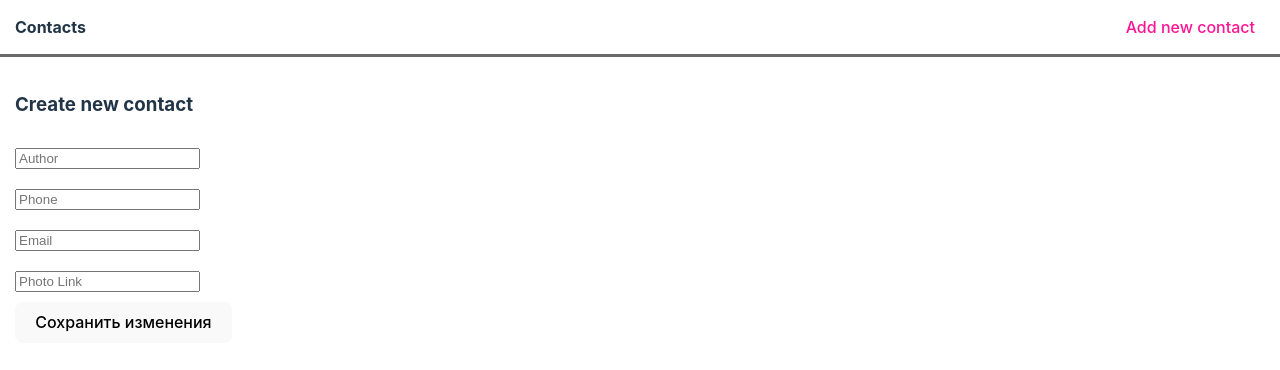
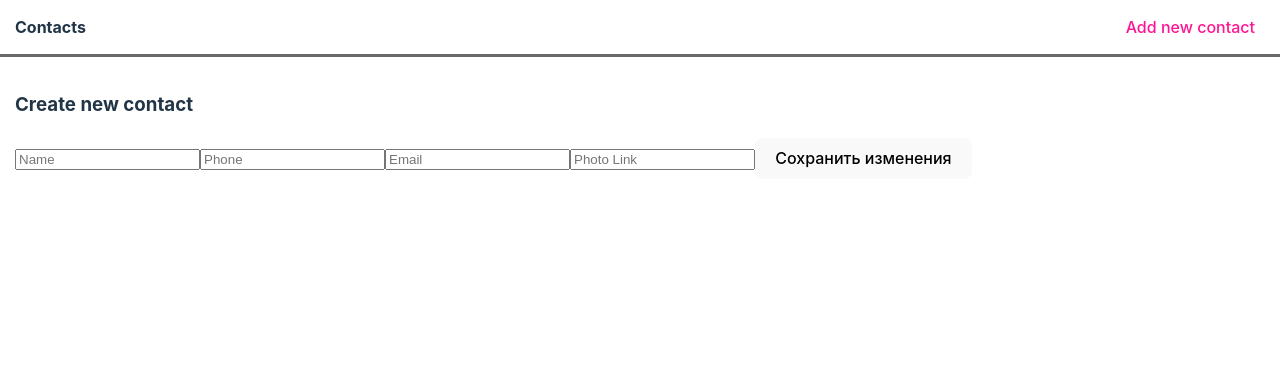
Before and after one commit to BeksultanDJ/HomeWork70, a React (Vite) app: page /1/EditQuote in a window 1280 px wide. Shown: the top 370 px of the page. Built offline with nearby package versions, Linux system fonts and the light colour scheme.

Commit message:
переименовал компоненты изменил классы

```diff
--- a/src/App.tsx
+++ b/src/App.tsx
@@ -1,8 +1,8 @@
 import './App.css'
 import { Route, Routes } from "react-router-dom";
-import NewContacts from "./components/NewQuotes.tsx";
+import NewContacts from "./components/NewContact.tsx";
 import Toolbar from "./components/TollBar/ToolBar.tsx";
-import EditQuote from "./components/EditQuotePage.tsx";
+import EditContact from "./components/EditContactPage.tsx";
 import Contacts from "./components/Home.tsx";
 
 function App() {
@@ -16,7 +16,7 @@ function App() {
           <Routes>
               <Route path="/" element={<Contacts/>}/>
               <Route path="/NewContacts" element={<NewContacts />} />
-              <Route path="/:id/EditQuote" element={<EditQuote/>} />
+              <Route path="/:id/EditQuote" element={<EditContact/>} />
           </Routes>
       </div>
     </>
--- a/src/components/EditQuotePage.tsx
+++ b/src/components/EditContactPage.tsx
@@ -2,7 +2,7 @@ import  { useState } from 'react';
 import axios from 'axios';
 import {NavLink} from "react-router-dom";
 
-const EditQuote = ({ id, initialName = '', initialPhone = '', initialEmail = '', initialPhoto = '' }) => {
+const EditContact = ({ initialName = '', initialPhone = '', initialEmail = '', initialPhoto = '' }) => {
     const [name, setName] = useState(initialName);
     const [phone, setPhone] = useState(initialPhone);
     const [email, setEmail] = useState(initialEmail);
@@ -31,31 +31,31 @@ const EditQuote = ({ id, initialName = '', initialPhone = '', initialEmail = '',
     };
 
     return (
-        <div className="quote-card container">
+        <div className="contact-card container">
             <h3>Create new contact</h3>
             <input
-                className="authorInput"
+                className="nameInput"
                 type="text"
-                placeholder="Author"
+                placeholder="Name"
                 value={name}
                 onChange={(e) => setName(e.target.value)}
             />
             <input
-                className="authorInput"
+                className="phoneInput"
                 type="text"
                 placeholder="Phone"
                 value={phone}
                 onChange={(e) => setPhone(e.target.value)}
             />
             <input
-                className="authorInput"
+                className="emailInput"
                 type="text"
                 placeholder="Email"
                 value={email}
                 onChange={(e) => setEmail(e.target.value)}
             />
             <input
-                className="authorInput"
+                className="photoInput"
                 type="text"
                 placeholder="Photo Link"
                 value={photo}
@@ -67,4 +67,4 @@ const EditQuote = ({ id, initialName = '', initialPhone = '', initialEmail = '',
     );
 };
 
-export default EditQuote;
+export default EditContact;
--- a/src/components/NewQuotes.tsx
+++ b/src/components/NewContact.tsx
@@ -30,31 +30,31 @@ const NewContacts = () => {
     };
 
     return (
-        <div className="quote-card container">
+        <div className="contact-card container">
             <h3>Create new contact</h3>
             <input
-                className="authorInput"
+                className="nameInput"
                 type="text"
-                placeholder="Author"
+                placeholder="Name"
                 value={name}
                 onChange={(e) => setName(e.target.value)}
             />
             <input
-                className="authorInput"
+                className="phoneInput"
                 type="text"
                 placeholder="Phone"
                 value={phone}
                 onChange={(e) => setPhone(e.target.value)}
             />
             <input
-                className="authorInput"
+                className="emailInput"
                 type="text"
                 placeholder="Email"
                 value={email}
                 onChange={(e) => setEmail(e.target.value)}
             />
             <input
-                className="authorInput"
+                className="photoInput"
                 type="text"
                 placeholder="Photo Link"
                 value={photo}
```
